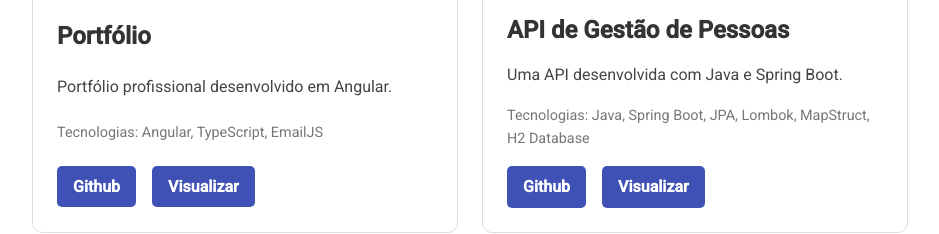
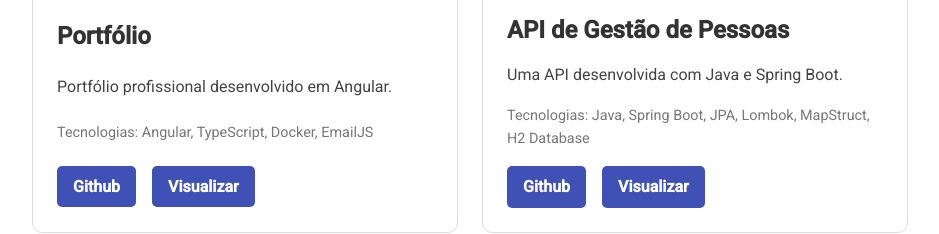
Before and after one commit to Gilvan-R-A/portfolio, an Angular app: page /projects in a window 1280 px wide. Shown: the part 1000-1234 px from the top of the page, without its empty margins (170-1109 px from the left). Built offline with nearby package versions, Linux system fonts and the light colour scheme.

Commit message:
feat: informs that the portfolio now uses docker

```diff
--- a/src/app/projects/projects.component.ts
+++ b/src/app/projects/projects.component.ts
@@ -45,7 +45,7 @@ export class ProjectsComponent {
     {
       name: 'Portfólio',
       description: 'Portfólio profissional desenvolvido em Angular.',
-      technologies: ['Angular', 'TypeScript', 'EmailJS'],
+      technologies: ['Angular', 'TypeScript', 'Docker', 'EmailJS'],
       github: 'https://github.com/Gilvan-R-A/portfolio',
       live: 'https://gilvan-r-a.github.io/portfolio/',
       image: 'assets/img/projects/portfolio.png',
```
